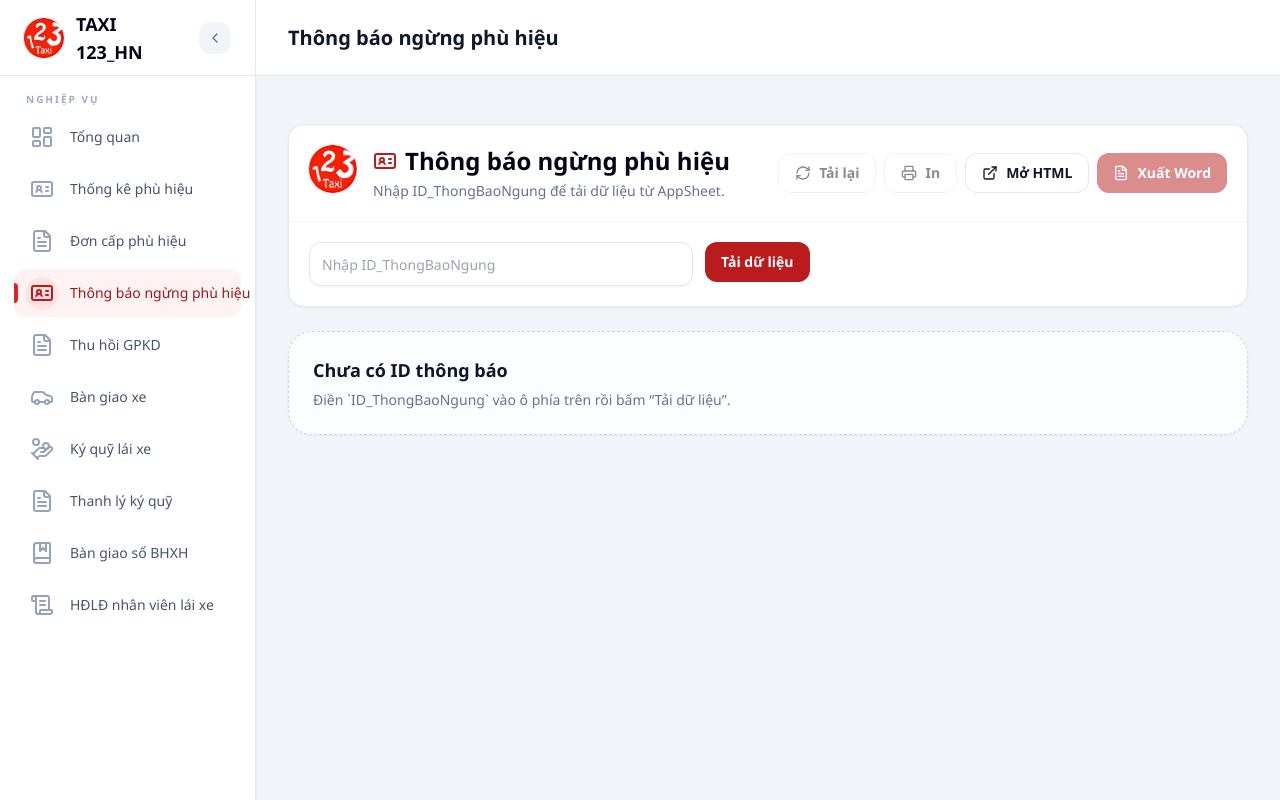
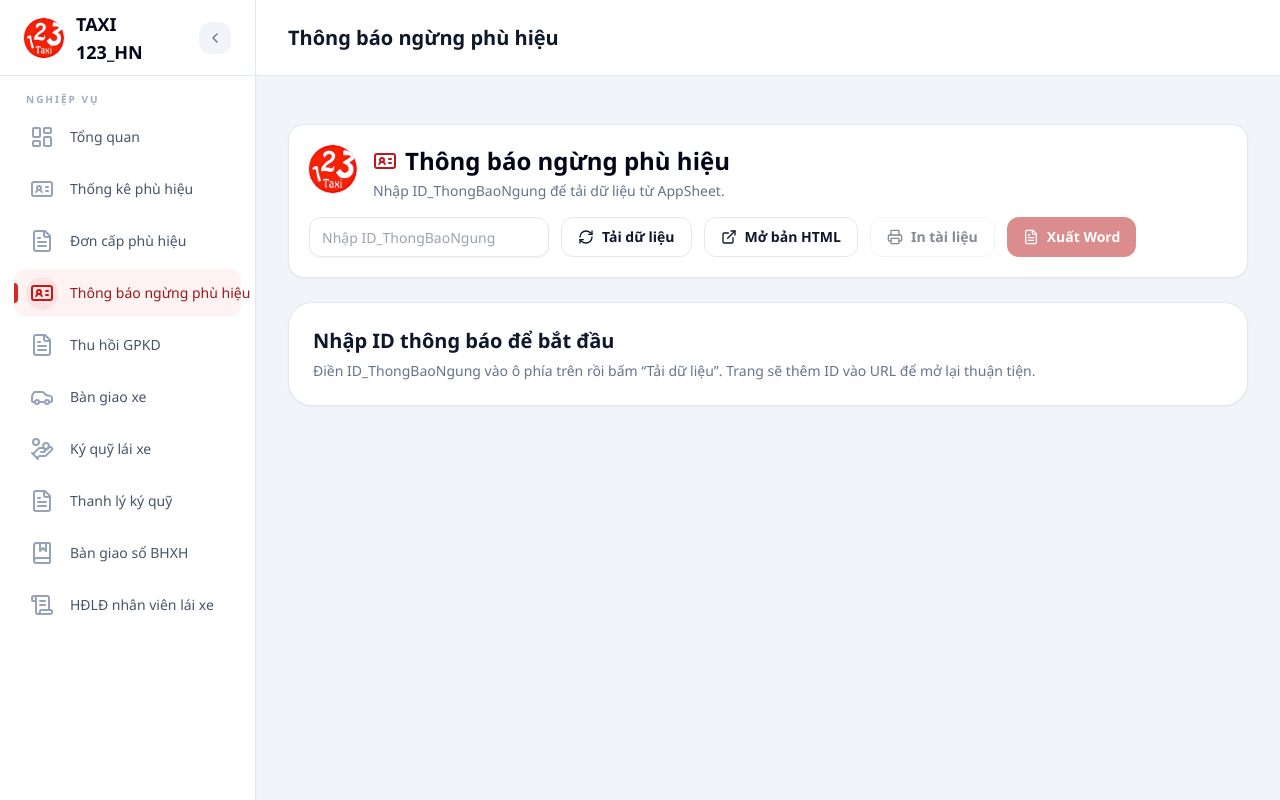
Before and after one commit to HoangMV/taxi-123-hn, a React (Vite) app: page /thong-bao-ngung-phu-hieu in a window 1280 px wide. Built offline with nearby package versions, Linux system fonts and the light colour scheme.

Commit message:
Cập nhật trang thông báo ngừng phù hiệu

```diff
--- a/src/pages/ThongBaoNgungPhuHieuPage.jsx
+++ b/src/pages/ThongBaoNgungPhuHieuPage.jsx
@@ -70,6 +70,15 @@ function getFriendlyError(error) {
 
 function renderValue(value, fallback = '........................................................') {
   return value || fallback;
+}
+
+function InfoItem({ label, value }) {
+  return (
+    <div className="rounded-lg border border-slate-200 bg-white px-3 py-2">
+      <div className="text-xs font-semibold uppercase text-slate-500">{label}</div>
+      <div className="mt-1 min-h-5 break-words text-sm text-slate-950">{value || 'Chưa có'}</div>
+    </div>
+  );
 }
 
 function VehicleTable({ payload }) {
@@ -359,79 +368,87 @@ const ThongBaoNgungPhuHieuPage = () => {
                 </CardDescription>
               </div>
             </div>
-            <div className="flex flex-wrap justify-end gap-2">
-              <Button variant="outline" onClick={loadData} disabled={loading || !idThongBaoNgung}>
+            <form className="flex w-full flex-wrap items-center gap-3 xl:w-auto xl:justify-end" onSubmit={submitId}>
+              <Input
+                value={idInput}
+                onChange={(event) => setIdInput(event.target.value)}
+                aria-label="ID thông báo ngừng phù hiệu"
+                placeholder="Nhập ID_ThongBaoNgung"
+                className="h-10 w-full rounded-xl sm:w-[220px] xl:w-[240px]"
+              />
+              <Button type="submit" variant="outline" className="w-full sm:w-auto" disabled={loading}>
                 <RefreshCw className={`mr-2 h-4 w-4 ${loading || loadingRelated ? 'animate-spin' : ''}`} />
-                Tải lại
+                Tải dữ liệu
               </Button>
-              <Button variant="outline" onClick={() => window.print()} disabled={!payload}>
+              <Button type="button" variant="outline" className="w-full sm:w-auto" onClick={openStandaloneHtml}>
+                <ExternalLink className="mr-2 h-4 w-4" />
+                Mở bản HTML
+              </Button>
+              <Button type="button" variant="outline" className="w-full sm:w-auto" onClick={() => window.print()} disabled={!payload}>
                 <Printer className="mr-2 h-4 w-4" />
-                In
+                In tài liệu
               </Button>
-              <Button variant="outline" onClick={openStandaloneHtml}>
-                <ExternalLink className="mr-2 h-4 w-4" />
-                Mở HTML
+              <Button type="button" className="w-full sm:w-auto" onClick={exportToWordTemplate} disabled={!payload || exporting || loadingRelated}>
+                {exporting ? <RefreshCw className="mr-2 h-4 w-4 animate-spin" /> : <FileText className="mr-2 h-4 w-4" />}
+                Xuất Word
               </Button>
-              <Button onClick={exportToWordTemplate} disabled={!payload || exporting || loadingRelated}>
-                <FileText className="mr-2 h-4 w-4" />
-                {exporting ? 'Đang xuất...' : 'Xuất Word'}
-              </Button>
-            </div>
+            </form>
           </div>
         </CardHeader>
-        <CardContent className="border-t border-slate-100 p-4 sm:p-5">
-          <form onSubmit={submitId} className="flex flex-col gap-3 sm:flex-row">
-            <Input
-              value={idInput}
-              onChange={(event) => setIdInput(event.target.value)}
-              aria-label="ID thông báo ngừng phù hiệu"
-              placeholder="Nhập ID_ThongBaoNgung"
-              className="sm:max-w-sm"
-            />
-            <Button type="submit" disabled={loading}>
-              Tải dữ liệu
-            </Button>
-          </form>
-          {payload && (
-            <div className="mt-3 grid gap-2 text-sm text-slate-600 sm:grid-cols-2 lg:grid-cols-4">
-              <div>Mẫu Word: <strong>{payload.templateLabel || 'Chưa hỗ trợ'}</strong></div>
-              <div>Mã đơn vị: <strong>{payload.maDonVi || 'Trống'}</strong></div>
-              <div>Số xe: <strong>{payload.soLuongXeText}</strong></div>
-              <div>Ngày thông báo: <strong>{payload.ngayThongBaoText || 'Trống'}</strong></div>
-            </div>
-          )}
-        </CardContent>
       </Card>
 
       {!idThongBaoNgung && (
-        <Card className="border-dashed border-slate-300 bg-white/80">
+        <Card className="tbnp-actions border-slate-200 bg-white">
           <CardHeader>
-            <CardTitle className="text-lg">Chưa có ID thông báo</CardTitle>
-            <CardDescription>Điền `ID_ThongBaoNgung` vào ô phía trên rồi bấm “Tải dữ liệu”.</CardDescription>
+            <CardTitle>Nhập ID thông báo để bắt đầu</CardTitle>
+            <CardDescription>Điền ID_ThongBaoNgung vào ô phía trên rồi bấm “Tải dữ liệu”. Trang sẽ thêm ID vào URL để mở lại thuận tiện.</CardDescription>
           </CardHeader>
         </Card>
       )}
 
       {loading && idThongBaoNgung && (
-        <Card>
-          <CardContent className="flex items-center gap-3 p-6 text-slate-600">
-            <RefreshCw className="h-5 w-5 animate-spin" />
-            Đang tải thông báo ngừng phù hiệu...
+        <Card className="tbnp-actions">
+          <CardContent className="p-6">
+            <div className="flex items-center gap-3 text-slate-700">
+              <RefreshCw className="h-5 w-5 animate-spin text-red-700" />
+              <div>
+                <p className="font-semibold">Đang tải thông báo ngừng phù hiệu</p>
+                <p className="text-sm text-slate-500">Hệ thống đang lấy dữ liệu từ AppSheet, vui lòng chờ trong giây lát.</p>
+              </div>
+            </div>
           </CardContent>
         </Card>
       )}
 
-      {errorMessage && (
-        <Card className="border-amber-200 bg-amber-50">
-          <CardContent className="flex items-start gap-3 p-5 text-amber-800">
-            <AlertCircle className="mt-0.5 h-5 w-5 shrink-0" />
-            <div>{errorMessage}</div>
+      {errorMessage && !loading && (
+        <Card className="tbnp-actions border-amber-200 bg-amber-50/80">
+          <CardHeader>
+            <CardTitle className="flex items-center gap-3">
+              <AlertCircle className="h-6 w-6 text-amber-600" />
+              Không tải được thông báo
+            </CardTitle>
+            <CardDescription className="text-amber-900">{errorMessage}</CardDescription>
+          </CardHeader>
+        </Card>
+      )}
+
+      {payload && !loading && (
+        <Card className="tbnp-actions border-slate-200 bg-white">
+          <CardHeader>
+            <CardTitle>Thông tin đã tải</CardTitle>
+            <CardDescription>Kiểm tra nhanh dữ liệu trước khi xuất Word.</CardDescription>
+          </CardHeader>
+          <CardContent className="grid gap-3 sm:grid-cols-2 lg:grid-cols-4">
+            <InfoItem label="Mẫu Word" value={payload.templateLabel || 'Chưa hỗ trợ'} />
+            <InfoItem label="Mã đơn vị" value={payload.maDonVi || 'Trống'} />
+            <InfoItem label="Số xe" value={payload.soLuongXeText} />
+            <InfoItem label="Ngày thông báo" value={payload.ngayThongBaoText || 'Trống'} />
           </CardContent>
         </Card>
       )}
 
       {payload && !payload.templateConfig && (
-        <Card className="border-amber-200 bg-amber-50">
+        <Card className="tbnp-actions border-amber-200 bg-amber-50">
           <CardContent className="flex items-start gap-3 p-5 text-amber-800">
             <AlertCircle className="mt-0.5 h-5 w-5 shrink-0" />
             <div>Chưa có template Word cho MaDonVi = {payload.maDonVi || 'trống'}. Hiện chỉ hỗ trợ 0104163591 và 0104163591-001.</div>
```
Also changed, not shown: 2 other files (tests, documents, lock files or other folders).
